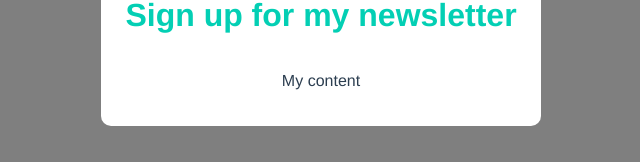
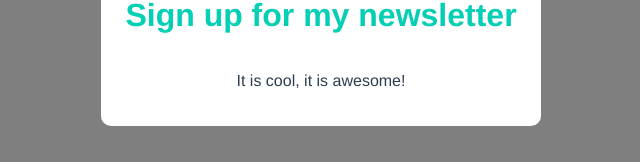
Before and after one commit to tehau26nz/modal-project, a Vue app: page / in a window 1280 px wide. Shown: the part 144-306 px from the top of the page, without its empty margins (319-959 px from the left). Built offline with nearby package versions, Linux system fonts and the light colour scheme.

Commit message:
Passed data with props for style

```diff
--- a/src/App.vue
+++ b/src/App.vue
@@ -1,6 +1,6 @@
 <template>
   <h1>{{title}}</h1>
-  <Modal header="Sign up for my newsletter"/>
+  <Modal :header="header" :text="text"/>
 </template>
 
 <script>
@@ -11,7 +11,9 @@ export default {
   components: {Modal},
   data(){
     return{
-      title: 'My First Vue App:)'
+      title: 'My First Vue App:)',
+      header: 'Sign up for my newsletter',
+      text: 'It is cool, it is awesome!',
     }
   },
   methods:{
--- a/src/components/Modal.vue
+++ b/src/components/Modal.vue
@@ -1,15 +1,15 @@
 <template>
     <div class="backdrop">
-        <div class="modal">
-            <h1>{{header}}</h1>
-            <p>My content</p>
+        <div class="modal" :class="{ theme: theme === 'theme'}">
+            <h1>{{ header }}</h1>
+            <p>{{ text }}</p>
         </div>
     </div>
 </template>
 
 <script>
 export default{
-    props: ['header']
+    props: ['header', 'text', 'theme']
 }
 </script>
 
@@ -36,4 +36,11 @@ export default{
     .modal p{
         font-style: normal;
     }
+    .modal.theme {
+        background: bisque;
+        color: blueviolet;
+    }
+    .modal.theme h1{
+        color: purple;
+    }
 </style>
```
